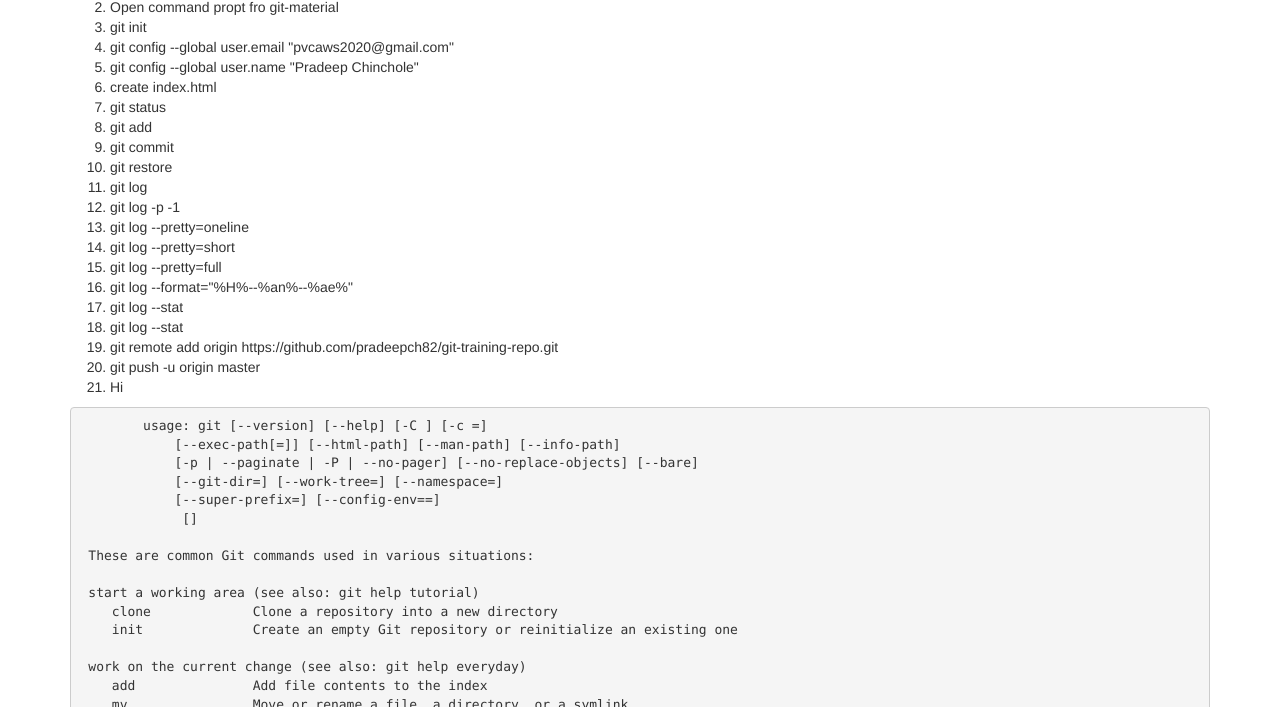
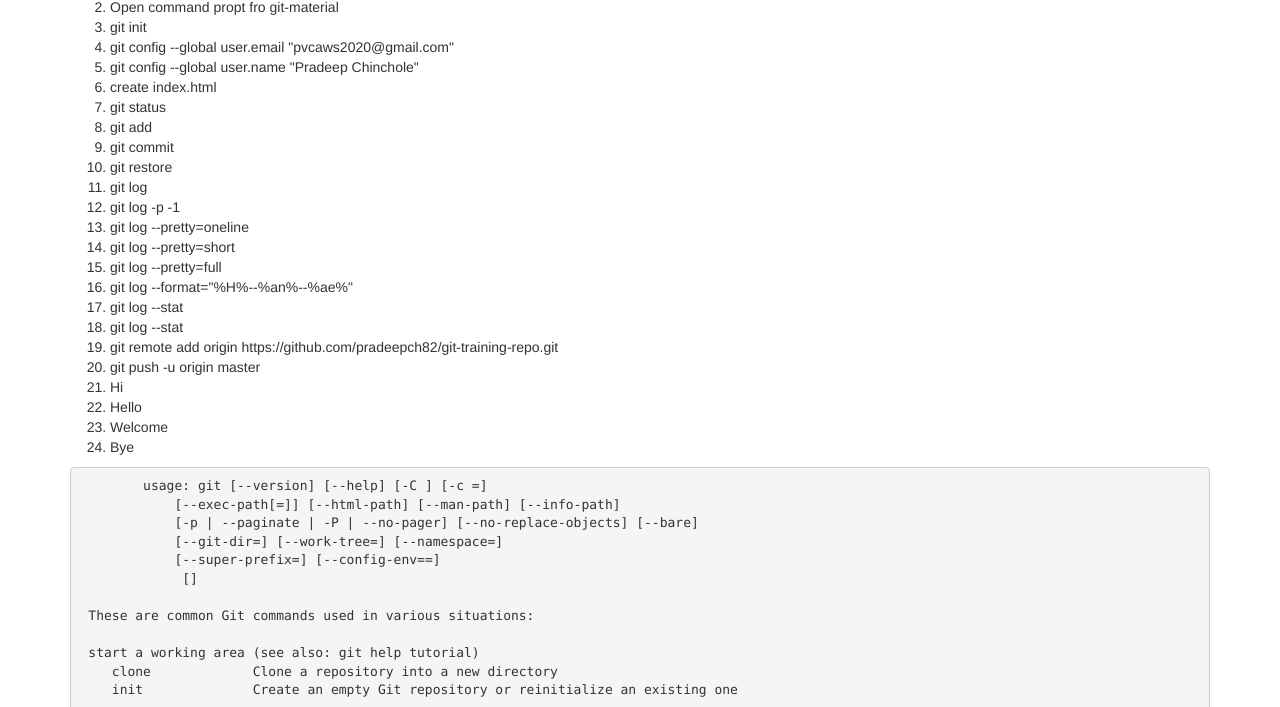
Before and after one commit to pvc2021/pvc-git-material, a plain HTML site: page index.html in a window 1280 px wide. Shown: the part 93-800 px from the top of the page. Drawn offline with nearby package versions, Linux system fonts and the light colour scheme.

Commit message:
Commit 13

```diff
--- a/index.html
+++ b/index.html
@@ -35,6 +35,9 @@
         <li>git remote add origin https://github.com/pradeepch82/git-training-repo.git </li>
         <li>git push -u origin master</li>
         <li>Hi</li>
+        <li>Hello</li>
+        <li>Welcome</li>
+        <li>Bye</li>
         </ol>
 
 
```
